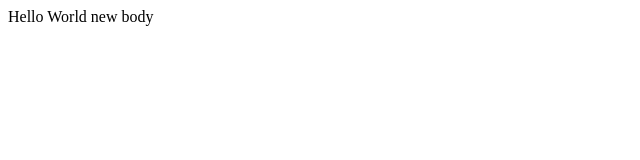
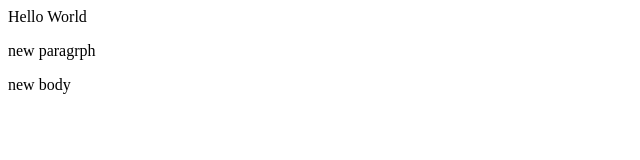
Before and after one commit to shivamsekhri/data_analyst, a plain HTML site: page index.html in a window 1280 px wide. Shown: the whole page, without its empty margins (0-640 px from the left). Drawn offline with Linux system fonts and the light colour scheme.

Commit message:
added one paragragh

```diff
--- a/index.html
+++ b/index.html
@@ -1,3 +1,5 @@
 <h> Hello World
-    <body> new body</body>
+    <body> <p> new paragrph</p>new body</body>
+
+
 </h>
```
